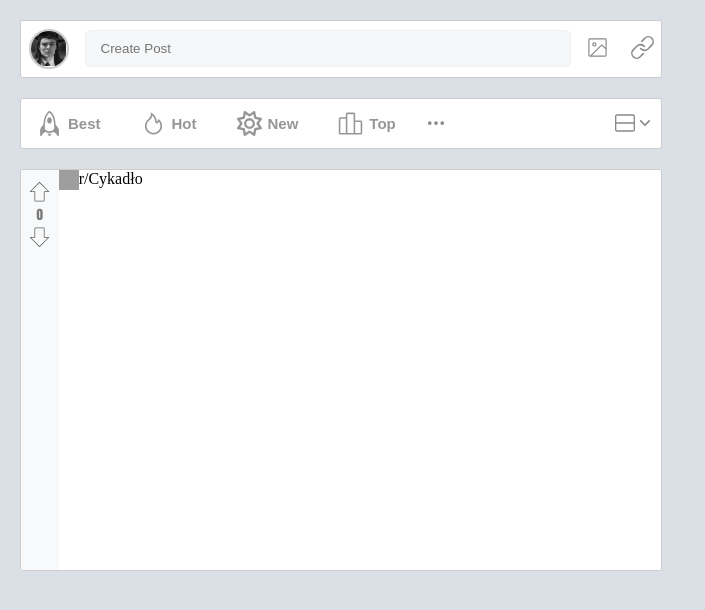
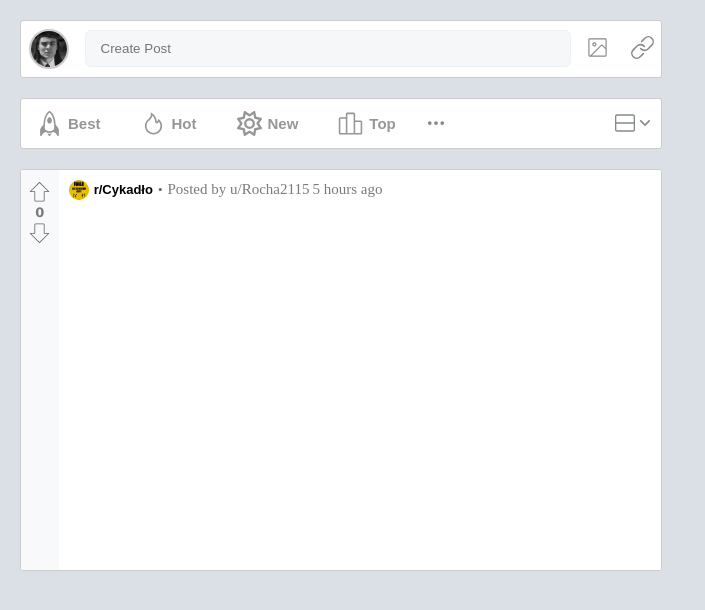
Before and after one commit to Swierszczykowaty/Redit_clon, a React (Vite) app: page / in a window 1280 px wide. Shown: the top 610 px of the page, without its empty margins (0-705 px from the left). Built offline with nearby package versions, Linux system fonts and the light colour scheme; grey boxes are pictures that could not be loaded.

Commit message:
[ADD] - post title

```diff
--- a/src/App.css
+++ b/src/App.css
@@ -38,7 +38,7 @@ body{
     cursor: pointer;
 }
 .avatar{
-    width: 35px;
+    width: 39px;
 }
 .search{
     padding-left: 15px;
--- a/src/Post.css
+++ b/src/Post.css
@@ -30,8 +30,9 @@
 .counter{
     text-align: center;
     font-size: 13px;
-    font-family:Impact, Haettenschweiler, 'Arial Narrow Bold', sans-serif;
+    font-family:Verdana, Geneva, Tahoma, sans-serif;
     color: #797979;
+    font-weight: bold;
 }
 .column_2{
     display: flex;
@@ -40,12 +41,35 @@
 }
 .title{
     display: flex;
+    margin: 10px;
+    height: 20px;
+    width: auto;
+    align-items: center;
 }
 .ravatar{
     aspect-ratio: 1;
     width: 20px;
     height: 20px;
+    margin-right: 5px;
+    border-radius: 100%;
 }
-.rlace{
-
+.rplace{
+    font-family:Arial, Helvetica, sans-serif;
+    font-size: small;
+    font-weight: bold;
 }
+.kropa{
+    margin-left: 5px;
+    margin-right: 5px;
+    color: #646464;
+    font-size: small;
+}
+.user_post{
+    color: #787C7E;
+    font-size: 15px;
+}
+.time_post{
+    margin-left: 3px;
+    color: #787C7E;
+    font-size: 15px;
+}
--- a/src/Post.jsx
+++ b/src/Post.jsx
@@ -30,9 +30,18 @@ function Post() {
             </div>
             <div className='column_2'>
                 <div className='title'>
-                    <img src="./imagines/discord avatar.png" alt="" className='ravatar'/>
+                    <img src="./imagines/uwaga.png" alt="" className='ravatar'/>
                     <div className='rplace'>
                         r/Cykadło
+                    </div>
+                    <div className='kropa'>
+                    •
+                    </div>
+                    <div className='user_post'>
+                    Posted by u/Rocha2115
+                    </div>
+                    <div className='time_post'>
+                        5 hours ago
                     </div>
 
                 </div>
```
